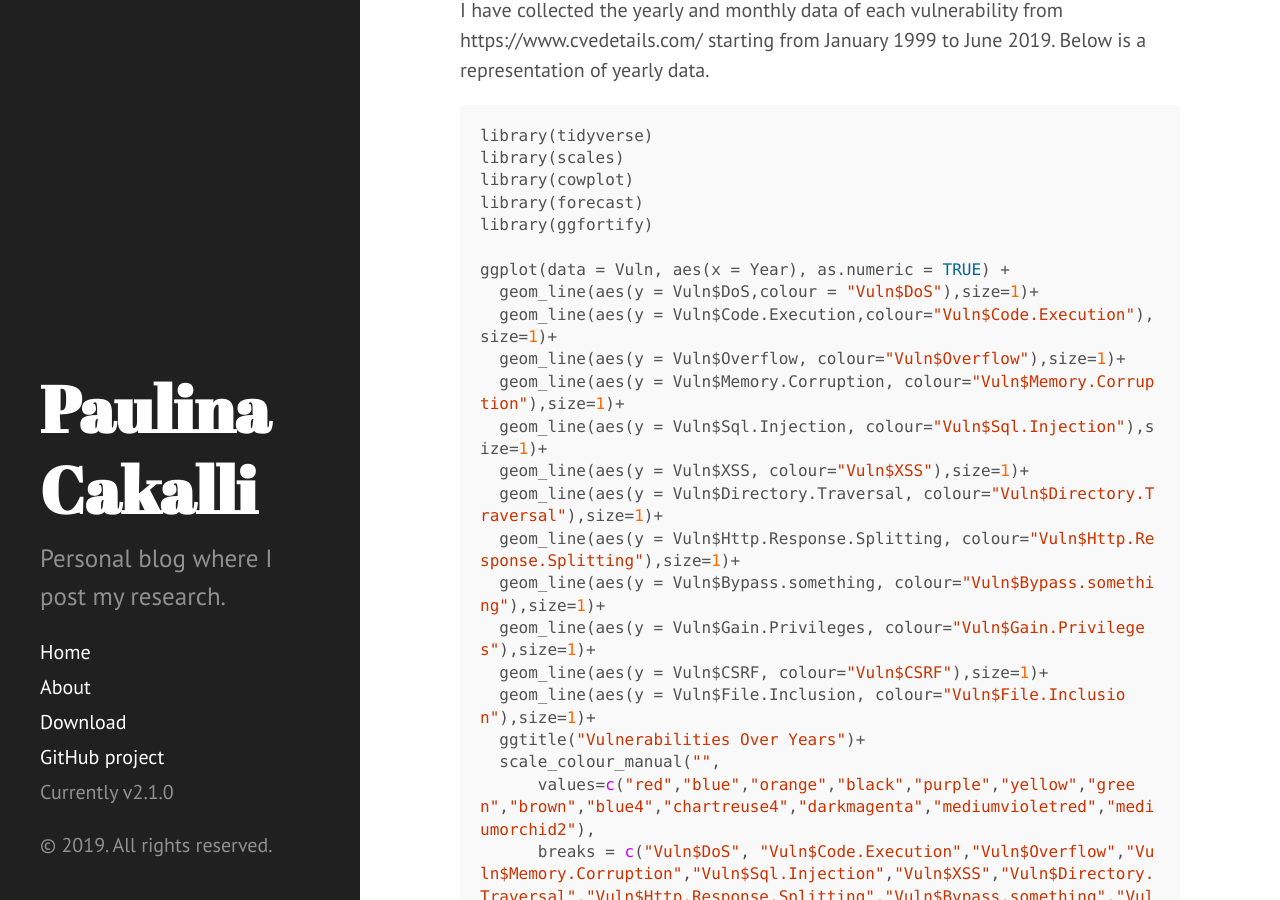
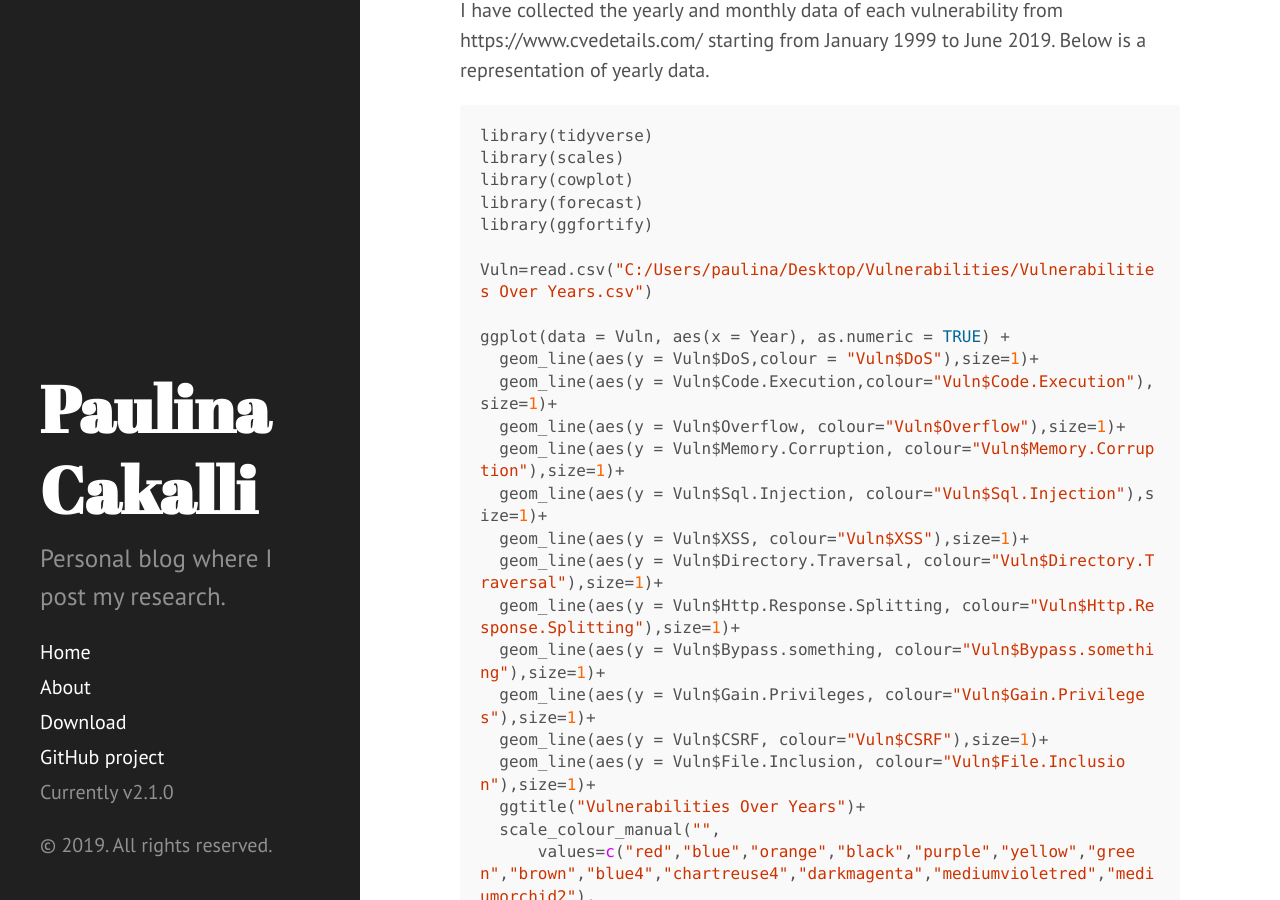
Before and after one commit to PaulinaCakalli/paulinacakalli.github.io, a Jekyll site: the page built from index.html, in a window 1280 px wide and 900 px high, scrolled down 513 px. Built offline with Jekyll 4.4.1, drawn with Linux system fonts in a browser that asks for light colours; Markdown is read by kramdown in place of the engine named in the settings; the list of posts is cut into pages by our own code.

Commit message:
Update 2019-07-30-Modeling-and-Forecasting-Vulnerabilities-on-Cyber-Security.markdown

```diff
--- a/_posts/2019-07-30-Modeling-and-Forecasting-Vulnerabilities-on-Cyber-Security.markdown
+++ b/_posts/2019-07-30-Modeling-and-Forecasting-Vulnerabilities-on-Cyber-Security.markdown
@@ -16,6 +16,8 @@ library(scales)
 library(cowplot)
 library(forecast)
 library(ggfortify)
+
+Vuln=read.csv("C:/Users/paulina/Desktop/Vulnerabilities/Vulnerabilities Over Years.csv")
 
 ggplot(data = Vuln, aes(x = Year), as.numeric = TRUE) +
   geom_line(aes(y = Vuln$DoS,colour = "Vuln$DoS"),size=1)+
```
